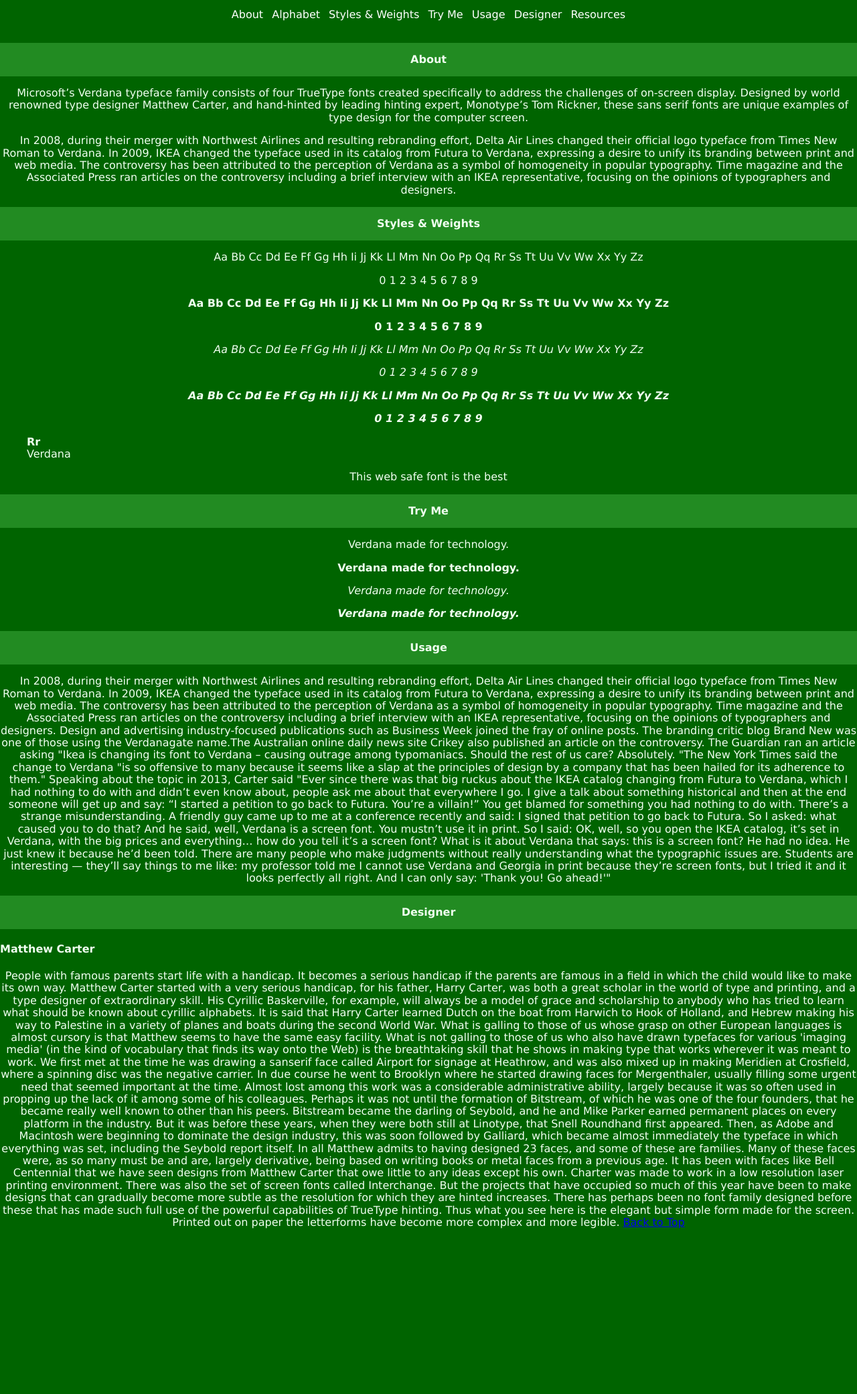
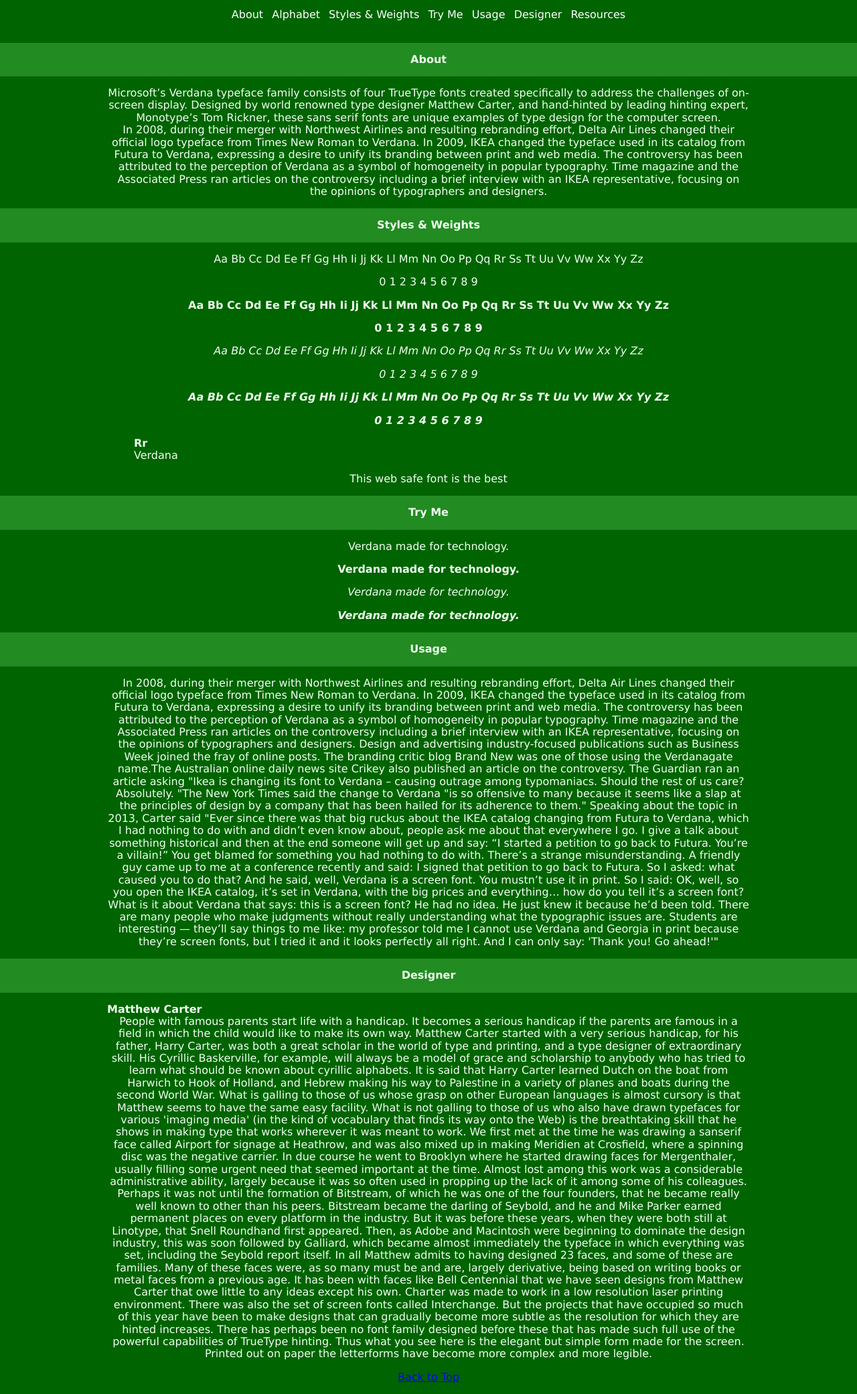
Before and after one commit to jbuissereth/Verdana, a plain HTML site: page index.html in a window 1280 px wide. Shown: the part 150-2231 px from the top of the page at 67% size. Before the commit the page ends 2000 px from the top, so only its background shows below. Drawn offline with Linux system fonts and the light colour scheme.

Commit message:
Update index.html

```diff
--- a/index.html
+++ b/index.html
@@ -9,14 +9,14 @@
 <body>
 
 <header id="banner">
-  <h1>Verdana</h1>
+  <h1 class="margin">Verdana</h1>
 
-  </header>
+
 
 
 <nav id="menu">
   <h2 class="visuallyhidden">Navigation</h2>
-  <ul>
+  <ul >
     <li><a href="#about">About</a></li>
     <li><a href="#alphabet">Alphabet</a></li>
     <li><a href="#styles-weights">Styles & Weights</a></li>
@@ -26,15 +26,15 @@
     <li><a href="#resources">Resources</a></li>
   </ul>
 </nav>
-
-<h3>About</h3>
-<div id="col">
-<p>Microsoft’s Verdana typeface family consists of four TrueType fonts created specifically
+  </header>
+<h3 id="about">About</h3>
+<div id="col ">
+<p class="margin">Microsoft’s Verdana typeface family consists of four TrueType fonts created specifically
 to address the challenges of on-screen display. Designed by world renowned type designer
 Matthew Carter, and hand-hinted by leading hinting expert, Monotype’s Tom Rickner, these
 sans serif fonts are unique examples of type design for the computer screen.</p>
 
-<p>In 2008, during their merger with Northwest Airlines and resulting rebranding effort,
+<p class="margin">In 2008, during their merger with Northwest Airlines and resulting rebranding effort,
 Delta Air Lines changed their official logo typeface from Times New Roman to Verdana. In
 2009, IKEA changed the typeface used in its catalog from Futura to Verdana, expressing a
 desire to unify its branding between print and web media. The controversy has been
@@ -46,7 +46,7 @@ designers.</p>
 
 
 
-<h3>Styles & Weights</h3>
+<h3 id="styles-weights">Styles & Weights</h3>
 <p>Aa Bb Cc Dd Ee Ff Gg Hh Ii Jj Kk Ll Mm Nn Oo Pp Qq Rr Ss Tt Uu Vv Ww Xx Yy Zz</p>
 <p>0 1 2 3 4 5 6 7 8 9</p>
 <p><b>Aa Bb Cc Dd Ee Ff Gg Hh Ii Jj Kk Ll Mm Nn Oo Pp Qq Rr Ss Tt Uu Vv Ww Xx Yy Zz</b></p>
@@ -56,7 +56,7 @@ designers.</p>
 <p><b><i>Aa Bb Cc Dd Ee Ff Gg Hh Ii Jj Kk Ll Mm Nn Oo Pp Qq Rr Ss Tt Uu Vv Ww Xx Yy Zz</b></i></p>
 <p><b><i>0 1 2 3 4 5 6 7 8 9</b></i></p>
 
-<section>
+<section class="margin">
   <figure id="glyph">
    <div >
      <b>Rr</b>
@@ -68,15 +68,15 @@ designers.</p>
 
 
 <section>
-  <h3>Try Me</h3>
+  <h3 id="try-me">Try Me</h3>
   <p contenteditable="true">Verdana made for technology.</p>
   <p contenteditable="true"><b>Verdana made for technology.</b></p>
   <p contenteditable="true"><i>Verdana made for technology.</i></p>
   <p contenteditable="true"><b><i>Verdana made for technology.</b></i></p>
 </section>
 
-<h3>Usage</h3>
-<p>In 2008, during their merger with Northwest Airlines and resulting rebranding effort,
+<h3 id="usage">Usage</h3>
+<p class="margin">In 2008, during their merger with Northwest Airlines and resulting rebranding effort,
 Delta Air Lines changed their official logo typeface from Times New Roman to Verdana. In
 2009, IKEA changed the typeface used in its catalog from Futura to Verdana, expressing a
 desire to unify its branding between print and web media. The controversy has been
@@ -107,9 +107,9 @@ I cannot use Verdana and Georgia in print because they’re screen fonts, but I
 it looks perfectly all right. And I can only say: 'Thank you! Go ahead!'"
 </p>
 
-<h3>Designer</h3>
-<h4>Matthew Carter</h4>
-<p>People with famous parents start life with a handicap. It becomes a serious handicap if
+<h3 id="designer">Designer</h3>
+<h4 class="margin">Matthew Carter</h4>
+<p class="margin">People with famous parents start life with a handicap. It becomes a serious handicap if
 the parents are famous in a field in which the child would like to make its own way. Matthew
 Carter started with a very serious handicap, for his father, Harry Carter, was both a great
 scholar in the world of type and printing, and a type designer of extraordinary skill. His
@@ -144,11 +144,11 @@ this year have been to make designs that can gradually become more subtle as the
 for which they are hinted increases. There has perhaps been no font family designed before
 these that has made such full use of the powerful capabilities of TrueType hinting. Thus
 what you see here is the elegant but simple form made for the screen. Printed out on
-paper the letterforms have become more complex and more legible.
+paper the letterforms have become more complex and more legible.</p>
 
 
-
-<a href="#menu">Back to Top</a>
-
+<p class="btm">
+<a href="#menu" >Back to Top</a>
+</p>
 </body>
 </html>
```
